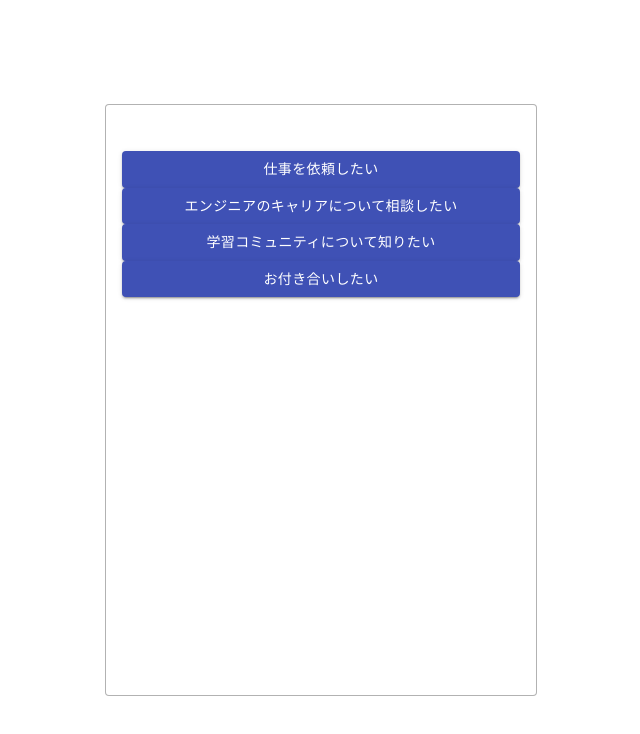
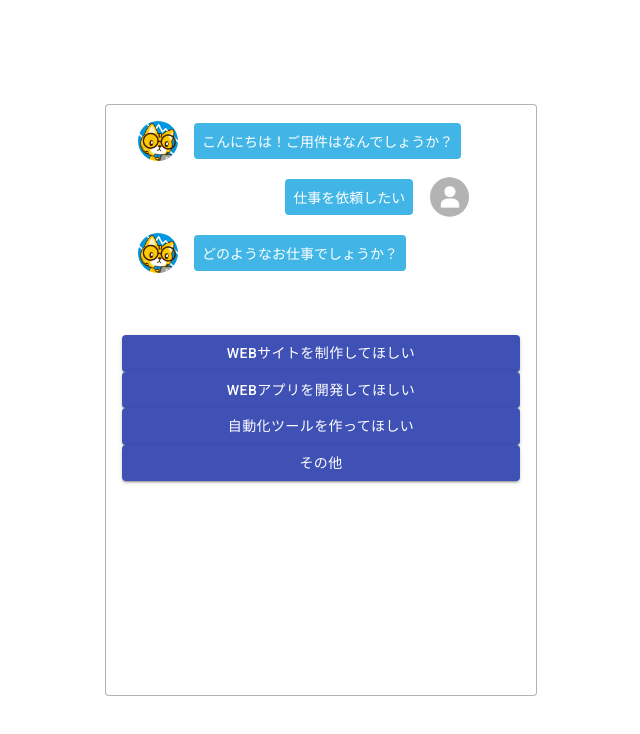
Before and after one commit to yudong0114/chatbot-app, a React (Create React App) app: page / in a window 1280 px wide. Both pictures are taken after a click on the button "仕事を依頼したい". Shown: the top 734 px of the page, without its empty margins (319-959 px from the left). Built offline with nearby package versions, Linux system fonts and the light colour scheme.

Commit message:
[fix]チャット履歴枠の作成(#6)
・チャットの回答ボタンに応じて、質問が連動されるようになりました。

```diff
--- a/src/App.jsx
+++ b/src/App.jsx
@@ -1,7 +1,7 @@
 import React from 'react';
 import defaultDataset from './dataset';
 import './assets/styles/style.css';
-import {AnswersList} from './components/index'
+import {AnswersList, Chats} from './components/index'
 
 export default class App extends React.Component {
   constructor(props) {
@@ -14,32 +14,80 @@
       dataset: defaultDataset,
       open: false
     }
+    // コールバック関数をbind(renderするたびに関数が生成されパフォーマンスが落ちるためbind)
+    this.selectAnswer = this.selectAnswer.bind(this);
   }
 
   /**
-   * currentIdの値からdataset.jsからanswersのデータ(配列)を受け取る
+   * 次の質問を表示
+   *
+   * @param {string} nextQuestionId
    */
-  initAnswer = () => {
-    const initDataset = this.state.dataset[this.state.currentId];
-    const initAnswers = initDataset.answers;
+  displayNextQuestion = (nextQuestionId) => {
+    const chats = this.state.chats;
+    chats.push({
+      text: this.state.dataset[nextQuestionId].question,
+      type: 'question'
+    })
+
     this.setState({
-      answers: initAnswers
+      answers: this.state.dataset[nextQuestionId].answers,
+      chats: chats,
+      currentId: nextQuestionId
     })
+  }
+
+  /**
+   * 回答内容に応じて、displayNextQuestion()で次の質問を表示
+   *
+   * @param {string} selectedAnswer 回答内容
+   * @param {string} nextQuestionId 次に表示する質問のId
+   */
+  selectAnswer = (selectedAnswer, nextQuestionId) => {
+    switch (true) {
+      // 初期の回答(空)の場合
+      case (nextQuestionId === 'init'):
+        // initの質問内容の表示
+        this.displayNextQuestion(nextQuestionId);
+        break;
+
+      // その他の場合
+      default:
+        // 現在のチャット内容を取得
+        const chats = this.state.chats;
+        // 回答内容をchats履歴に追加
+        chats.push({
+          text: selectedAnswer,
+          type: 'answer',
+        })
+
+        // chatsのstateの更新
+        this.setState({
+          chats: chats
+        })
+
+        // 引数で受け取った次の質問のIdを渡し、質問を表示
+        this.displayNextQuestion(nextQuestionId);
+        break;
+    }
   }
 
   /**
    * render()後に実行
    */
   componentDidMount() {
-    // answersのデータ(配列)を受け取るメソッドの実行
-    this.initAnswer();
+    // 初期は回答がないため空を宣言
+    const initAnswer = "";
+    // 初期の回答を送信(回答：なし、Id：init)
+    this.selectAnswer(initAnswer, this.state.currentId);
   }
 
   render() {
     return (
       <section className="c-section">
         <div className="c-box">
-        <AnswersList answers={this.state.answers} />
+          <Chats chats={this.state.chats} />
+          <AnswersList answers={this.state.answers} select={this.selectAnswer} />
         </div>
       </section>
     );
--- a/src/components/Answer.jsx
+++ b/src/components/Answer.jsx
@@ -21,7 +21,7 @@
     // ボタンのメソッドを読み込む(一時的にコメントアウト)
     // const classes = useStyles();
     return(
-        <Button variant="contained" color="primary">
+        <Button variant="contained" color="primary" onClick={() => props.select(props.content, props.nextId)}>
             {props.content}
         </Button>
     )
--- a/src/components/AnswersList.jsx
+++ b/src/components/AnswersList.jsx
@@ -13,7 +13,7 @@
                 // propsから受け取ったanswersの連想配列をmap関数でループ
                 // keyは渡さないとエラーになるため必要
                 props.answers.map((value, index) => {
-                    return <Answer content={value.content} key={index.toString()}  />
+                    return <Answer content={value.content} nextId={value.nextId} key={index.toString()} select={props.select}  />
                 })
             }
         </div>
--- /dev/null
+++ b/src/components/Chat.jsx
@@ -0,0 +1,32 @@
+import React from 'react';
+import ListItem from '@material-ui/core/ListItem';
+import ListItemAvatar from '@material-ui/core/ListItemAvatar';
+import Avatar from '@material-ui/core/Avatar';
+import NoProfile from '../assets/img/no-profile.png';
+import Torahack from '../assets/img/torahack.png';
+
+/**
+ * チャット表示
+ *
+ * @param {object} props チャット内容の連想配列
+ */
+const Chat = (props) => {
+    // 質問か回答かのboolを変数に格納
+    const isQuestion = (props.type === 'question');
+    // 質問と回答に合わせてclassの切替
+    const classes = isQuestion ? 'p-chat__row' : 'p-chat__reverse';
+    return (
+        <ListItem className={classes}>
+            <ListItemAvatar>
+                {isQuestion ? (
+                    <Avatar alt="icon" src={Torahack} />
+                ) : (
+                    <Avatar alt="icon" src={NoProfile} />
+                )}
+            </ListItemAvatar>
+            <div className="p-chat__bubble">{props.text}</div>
+        </ListItem>
+    );
+}
+
+export default Chat;
--- /dev/null
+++ b/src/components/Chats.jsx
@@ -0,0 +1,36 @@
+import React from 'react';
+import { makeStyles } from '@material-ui/core/styles';
+import List from '@material-ui/core/List';
+import {Chat} from './index';
+
+const useStyles = makeStyles((theme) => ({
+    root: {
+      width: '100%',
+      maxWidth: '36ch',
+      backgroundColor: theme.palette.background.paper,
+    },
+}));
+
+/**
+ * チャット枠の生成
+ *
+ * @param {object} props チャット内容の連想配列
+ */
+const Chats = (props) => {
+
+    // チャット枠のclassの宣言
+    const classes = useStyles();
+
+    return (
+        <List className={classes.root}>
+            {
+                // propsから受け取ったchatsの連想配列をmap関数でループ
+                props.chats.map((chat, index) => {
+                    return <Chat text={chat.text} type={chat.type} key={index.toString()}  />
+                })
+            }
+        </List>
+    );
+}
+
+export default Chats;
--- a/src/components/index.js
+++ b/src/components/index.js
@@ -4,3 +4,5 @@
  */
 export {default as AnswersList} from './AnswersList';
 export {default as Answer} from './Answer';
+export {default as Chats} from './Chats';
+export {default as Chat} from './Chat';
```
Also changed, not shown: src/assets/img/no-profile.png (added), src/assets/img/torahack.png (added).
